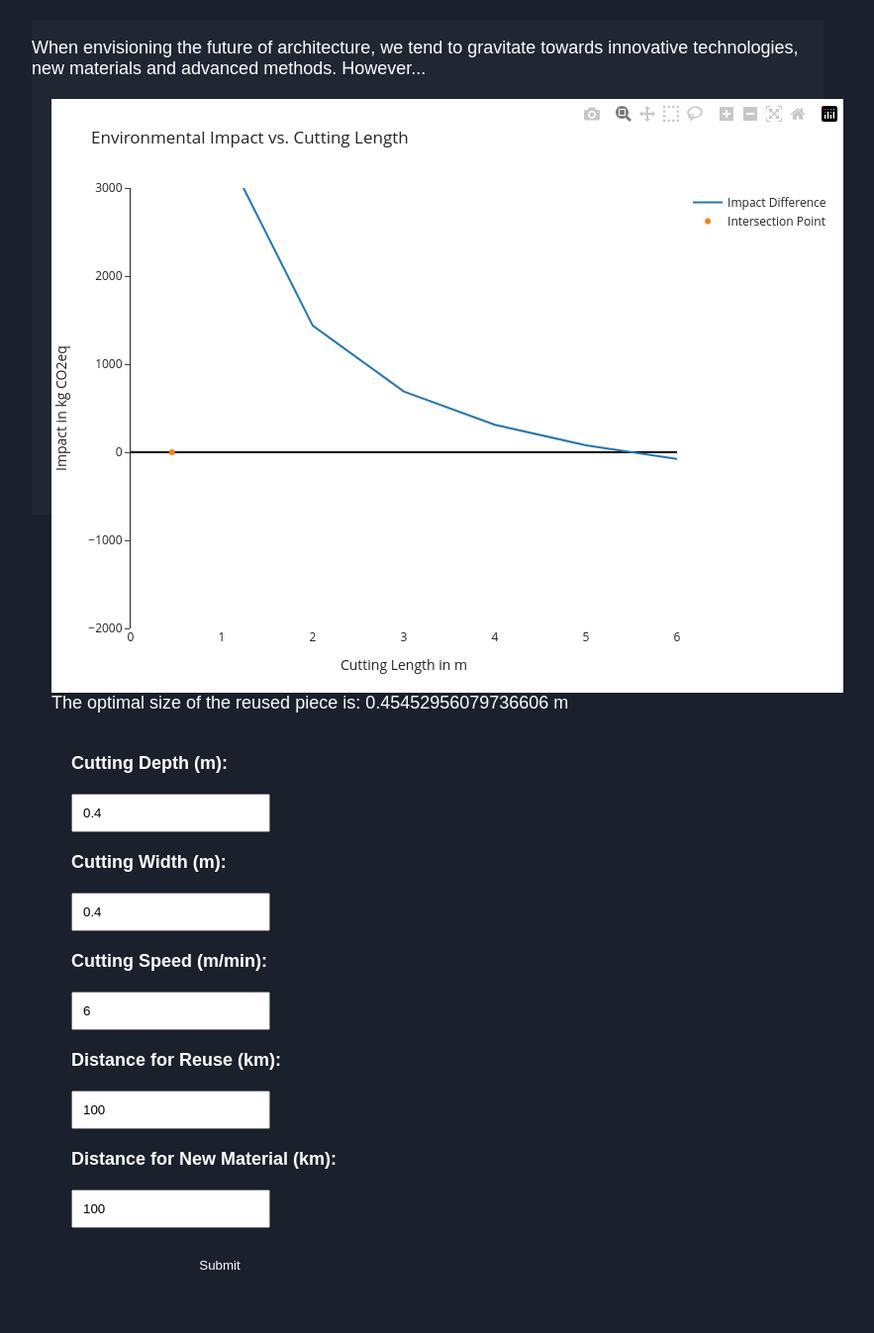
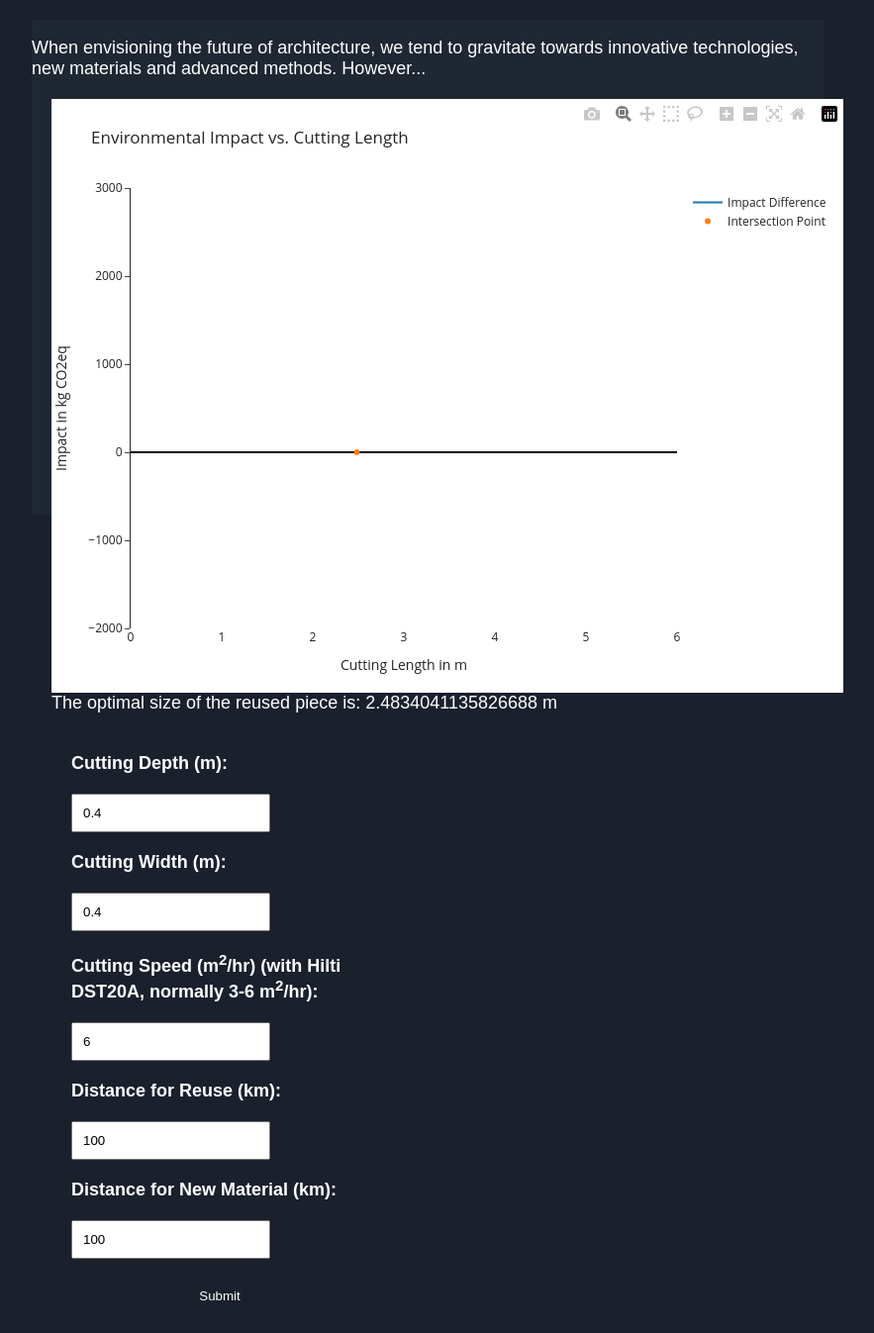
Before and after one commit to shuyanxiong/Test_Calculating_Website, a Flask app: page / in a window 1280 px wide. Shown: the part 211-1558 px from the top of the page at 99% size, without its empty margins (208-1091 px from the left). Before the commit the page ends 1494 px from the top, so only its background shows below. Run offline with Flask 2, Linux system fonts and the light colour scheme; some libraries are stand-ins or nearby versions.

Commit message:
correct speed value

```diff
--- a/demo_main.py
+++ b/demo_main.py
@@ -9,7 +9,7 @@
 ############################################################################
 ############################################################################
 
-def demo_main(cutting_depth, cutting_width, cutting_speed, d_reuse, d_new): # m2/hr, m^2, m, mm
+def demo_main(cutting_depth, cutting_width, cutting_speed_area, d_reuse, d_new): # m2/hr, m^2, m, mm
 
     # @ parameters for blades
     # cutting speed of blade
@@ -56,7 +56,7 @@
     # @ parameters for cutting
     # fast_cut_speed_area = 6 # m2/hour
     # slow_cut_speed_area = 3 # m2/hour
-    # cutting_speed = 2-(2-0.7)/(15-5)*(12-5) # 1.08m/min @ 12cm depth
+    cutting_speed = 2-(2-0.7)/(15-5)*(12-5) # 1.08m/min @ 12cm depth
 
     # @ transportation parameters
     distance_factory_b = 100 # km
--- a/templates/home.html
+++ b/templates/home.html
@@ -89,7 +89,7 @@
                 <input type="number" id="input2" name="input2" value="0.4">
             </div>
             <div class="input-group">
-                <label for="input3">Cutting Speed (m/min):</label>
+                <label for="input3">Cutting Speed (m<sup>2</sup>/hr) (with Hilti DST20A, normally 3-6 m<sup>2</sup>/hr):</label>
                 <input type="number" id="input3" name="input3" value="6">
             </div>
             <div class="input-group">
```
